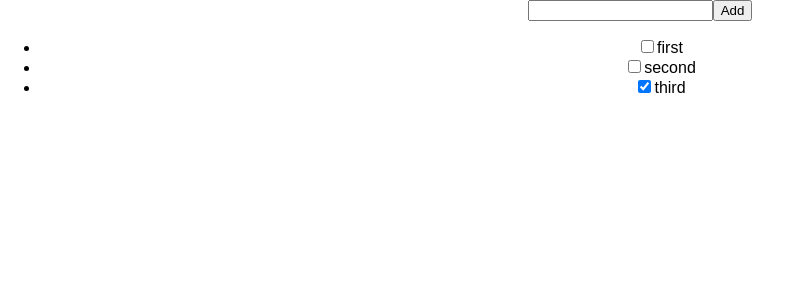
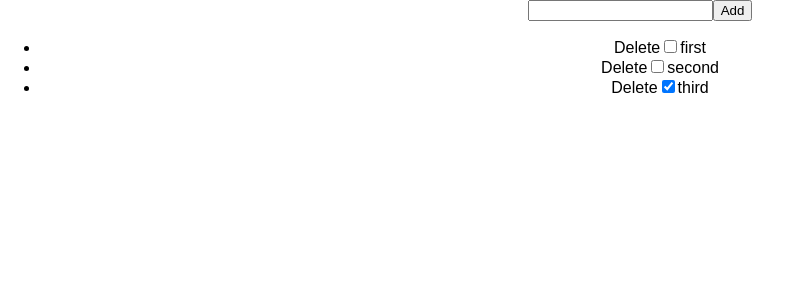
Before and after one commit to Rafalcho/todo-react-app, a React (Create React App) app: page / in a window 1280 px wide. Shown: the top 300 px of the page, without its empty margins (0-791 px from the left). Built offline with nearby package versions, Linux system fonts and the light colour scheme.

Commit message:
deleting items implemented

```diff
--- a/src/App.js
+++ b/src/App.js
@@ -2,7 +2,7 @@ import React, { Component } from 'react';
 import './App.css';
 import {TodoInput} from './components/TodoInput';
 import {TodoList} from './components/TodoList';
-import {addTodo, generateNumber} from './utils/actions';
+import {addTodo, generateNumber, deleteTodo} from './utils/actions';
 
 class App extends Component {
   constructor(props) {
@@ -26,6 +26,7 @@ class App extends Component {
 
   handleSubmit = (event) => {
     event.preventDefault();
+
     const id = generateNumber();
     const newTodo = {
       id,
@@ -38,7 +39,12 @@ class App extends Component {
       newTodo: '',
       todoItems: updatedTodoList,
     })
-  }
+  };
+
+  handleRemove = (id, event) => {
+    const updatedTodos = deleteTodo(this.state.todoItems, id);
+    this.setState({todoItems: updatedTodos})
+  };
 
   render() {
     return (
@@ -50,6 +56,7 @@ class App extends Component {
         />
       <TodoList
         todoItems={this.state.todoItems}
+        handleRemove={this.handleRemove}
       />
       </div>
     );
--- a/src/components/TodoItem.js
+++ b/src/components/TodoItem.js
@@ -3,6 +3,11 @@ import PropTypes from 'prop-types';
 
 export const TodoItem = (props) => (
   <li>
+    <span
+      className='remove-item'
+      onClick={() => props.handleRemove(props.id)}>
+      Delete
+    </span>
     <input
       type='checkbox'
       defaultChecked={props.isDone}
--- a/src/components/TodoList.js
+++ b/src/components/TodoList.js
@@ -10,6 +10,7 @@ export const TodoList = (props) => (
         id={item.id}
         name={item.name}
         isDone={item.isDone}
+        handleRemove={props.handleRemove}
       />
     ))}
   </ul>
```
